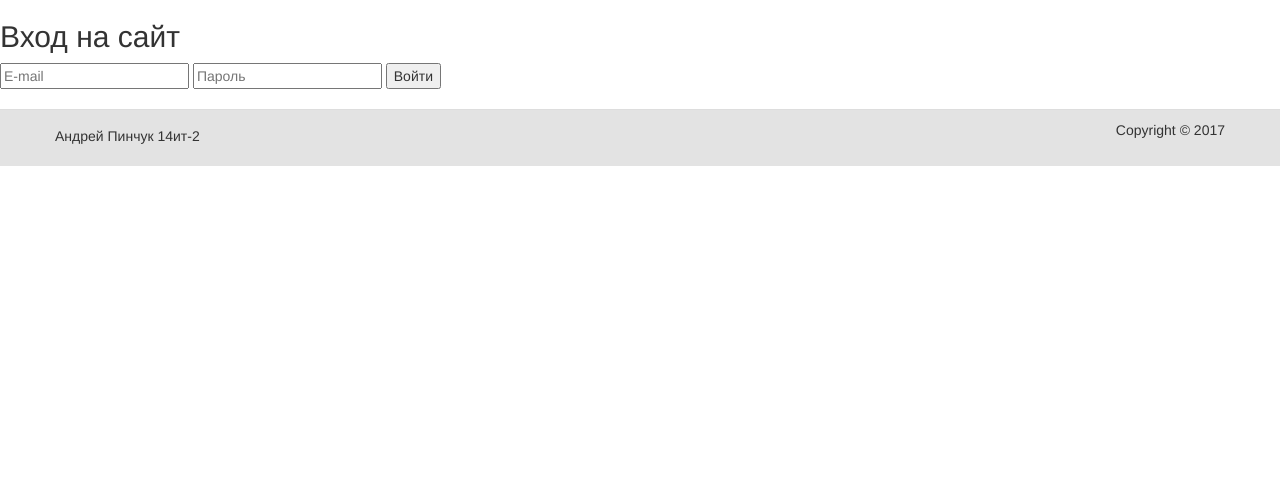
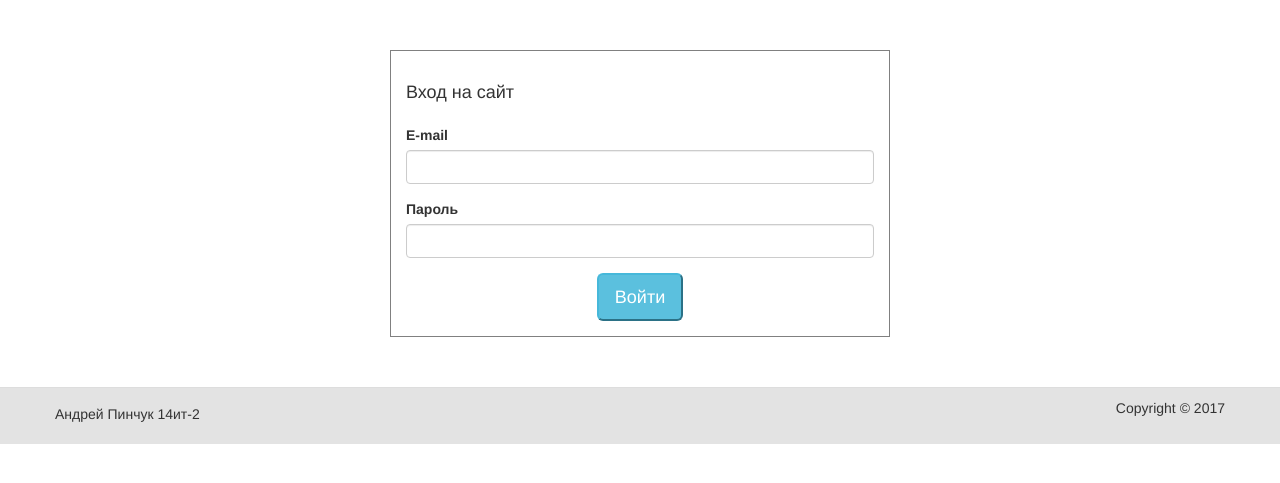
Before and after one commit to MaddT/courseprojectsite, a PHP site: page /user/login/ in a window 1280 px wide. Shown: the part 52-535 px from the top of the page. Run offline with PHP 8.4, Linux system fonts and the light colour scheme.

Commit message:
login and registration impose

```diff
--- a/controllers/UserController.php
+++ b/controllers/UserController.php
@@ -52,6 +52,7 @@ class UserController
             $name = $_POST['name'];
             $password = $_POST['password'];
             $email = $_POST['email'];
+            $passconf = $_POST['passwordconf'];
 
             $errors = false;
 
@@ -71,6 +72,10 @@ class UserController
                 $errors[] = 'Такой email уже используется.';
             }
 
+            if ($password != $passconf) {
+                $errors[] = 'Пароль не подтвержден.';
+            }
+
             if($errors == false) {
                 $result = User::register($name, $email, $password);
             }
--- a/models/User.php
+++ b/models/User.php
@@ -137,4 +137,10 @@ class User
 
         return $userList;
     }
+
+    public static function userLogin($email, $password) {
+        $userId = User::checkUserData($email, $password);
+        User::auth($userId);
+        header("Location: /user/account/");
+    }
 }
--- a/views/admin_project/delete.php
+++ b/views/admin_project/delete.php
@@ -12,7 +12,7 @@
                 </ol>
             </div>
 
-            <form action="#" method="post" enctype="multipart/form-data" class="default-form">
+            <form action="#" method="post" class="default-form">
                 <div class="form-group">
                     <h4 class="form-control-static">Вы действительно хотите удалить этот проект? (<?php echo $id; ?>)</h4>
                 </div>
--- a/views/layouts/header.php
+++ b/views/layouts/header.php
@@ -7,6 +7,14 @@
     <link href="/template/css/bootstrap.min.css" rel="stylesheet" />
     <script src="/template/js/jquery-3.2.1.min.js"></script>
     <script src="/template/js/bootstrap.min.js"></script>
+    <style>
+        .default-form {
+            width: 500px;
+            margin: 30px auto;
+            border: 1px solid grey;
+            padding: 15px;
+        }
+    </style>
 </head>
 <body>
 
--- a/views/layouts/header_admin.php
+++ b/views/layouts/header_admin.php
@@ -3,6 +3,7 @@
 <head>
     <meta charset="UTF-8">
     <title>Администрирование сайта</title>
+    <link href="/template/css/style.css" rel="stylesheet">
     <link href="/template/css/bootstrap.min.css" rel="stylesheet" />
     <script src="/template/js/jquery-3.2.1.min.js"></script>
     <script src="/template/js/bootstrap.min.js"></script>
--- a/views/user/login.php
+++ b/views/user/login.php
@@ -1,22 +1,38 @@
 <?php include ROOT . '/views/layouts/header.php'; ?>
 
+<section>
+    <div class="container">
+        <div class="row">
 <?php if(isset($errors) && is_array($errors)): ?>
     <ul>
         <?php foreach($errors as $error): ?>
             <li>
-                - <?php echo $error ?>
+                <h4><span class="label label-danger">- <?php echo $error ?></span></h4>
             </li>
         <?php endforeach; ?>
     </ul>
 <?php endif; ?>
 
-<div>
-    <h2>Вход на сайт</h2>
-    <form action="#" method="post">
-        <input type="email" name="email" placeholder="E-mail" value="<?php echo $email; ?>">
-        <input type="password" name="password" placeholder="Пароль" value="<?php echo $password; ?>">
-        <input type="submit" name="submit" value="Войти">
+    <form action="#" method="post" class="default-form">
+        <div class="form-group">
+            <h4 class="form-control-static">Вход на сайт</h4>
+        </div>
+
+        <div class="form-group">
+            <label for="email">E-mail</label>
+            <input type="email" name="email" placeholder="" value="<?php echo $email; ?>" id="email" class="form-control">
+        </div>
+
+        <div class="form-group">
+            <label for="password">Пароль</label>
+            <input type="password" name="password" placeholder="" value="" class="form-control" id="password">
+        </div>
+
+        <input type="submit" name="submit" value="Войти" class="btn-lg btn-info center-block">
     </form>
-</div>
+
+        </div>
+    </div>
+</section>
 
 <?php include ROOT . '/views/layouts/footer.php'; ?>
```
Also changed, not shown: views/layouts/footer_admin.php (+11 -0 lines), views/user/register.php (+36 -9 lines).
